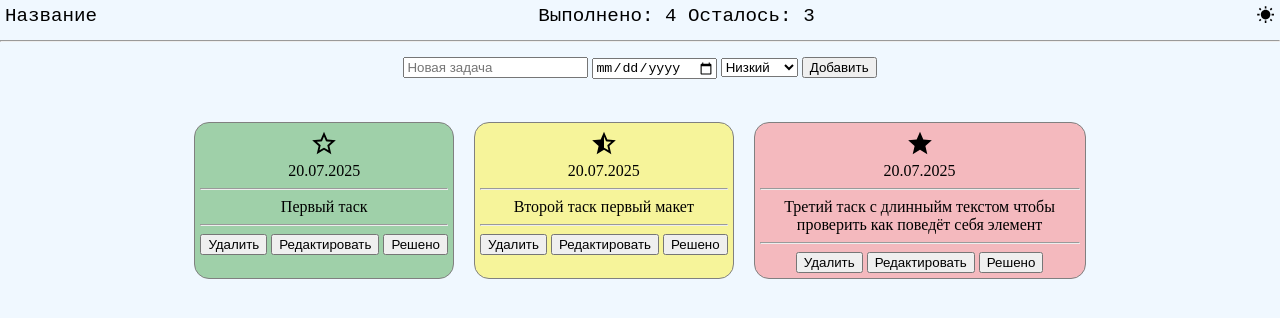
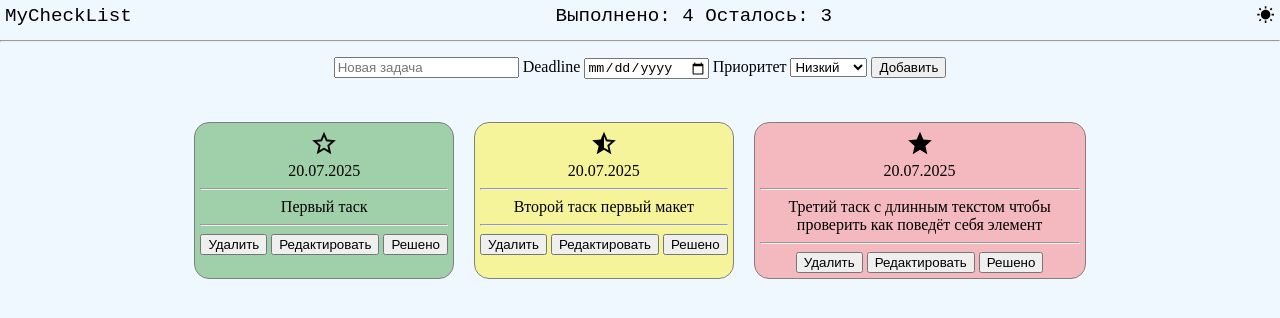
Before and after one commit to Diablo665/training, a plain HTML site: page frontend/app-todo-list-v2/index.html in a window 1280 px wide. Drawn offline with nearby package versions, Linux system fonts and the light colour scheme.

Commit message:
Обновление структуры сайта

```diff
--- a/frontend/app-todo-list-v2/index.html
+++ b/frontend/app-todo-list-v2/index.html
@@ -8,8 +8,10 @@
     <link rel="stylesheet" href="style.css">
 </head>
 <body>
+
+
     <div class = 'header'>
-        <span> Название </span>
+        <span> MyCheckList </span>
         <div class="tasks-status">
             <span> Выполнено: 4</span>
             <span> Осталось: 3 </span>
@@ -20,16 +22,19 @@
     <hr />
 
     <div class = 'add-section'>
-        <input type="text" placeholder="Новая задача">
-        <input type = "date">
-        <select>
+        <input id="new-task"type="text" placeholder="Новая задача">
+        <span> Deadline</span>
+        <input id="deadline-date" name = 'dead-input' type = "date">
+        <span> Приоритет </span>
+        <select name="priority-select">
             <option id = "low"> Низкий </option>
             <option id = "medium"> Средний </option>
             <option id = "high"> Высокий </option>
         </select>
-        <button> Добавить </button>
+        <button id="add-new-task"> Добавить </button>
     </div>
     <br />
+
     <div class = 'task-container'>
         <div class="task low">
             <div class="task-head">
@@ -46,11 +51,9 @@
                     <!-- При клике заменить на <button class="reset-task" style="display:none"> Восстановить </button>
                      Это кнопка будет использоваться для восстановления таска при удалении-->
                     <button class="solved-task"> Решено </button>
-
                 </div>
             </div>
         </div>
-
         <div class="task medium">
             <div class="task-head">
                 <span class="priority"><ion-icon name="star-half"></ion-icon></span>
@@ -66,11 +69,9 @@
                     <!-- При клике заменить на <button class="reset-task" style="display:none"> Восстановить </button>
                      Это кнопка будет использоваться для восстановления таска при удалении-->
                     <button class="solved-task"> Решено </button>
-
                 </div>
             </div>
         </div>
-
         <div class="task high">
             <div class="task-head">
                 <span class="priority"><ion-icon name="star"></ion-icon></span>
@@ -78,7 +79,7 @@
             </div>
             <hr />
             <div class="task-body">
-                <span> Третий таск с длинныйм текстом чтобы проверить как поведёт себя элемент </span>
+                <span> Третий таск с длинным текстом чтобы проверить как поведёт себя элемент </span>
                 <hr />
                 <div class="buttons">
                     <button class="delete-task"> Удалить </button>
@@ -86,7 +87,6 @@
                     <!-- При клике заменить на <button class="reset-task" style="display:none"> Восстановить </button>
                      Это кнопка будет использоваться для восстановления таска при удалении-->
                     <button class="solved-task"> Решено </button>
-
                 </div>
             </div>
         </div>
```
